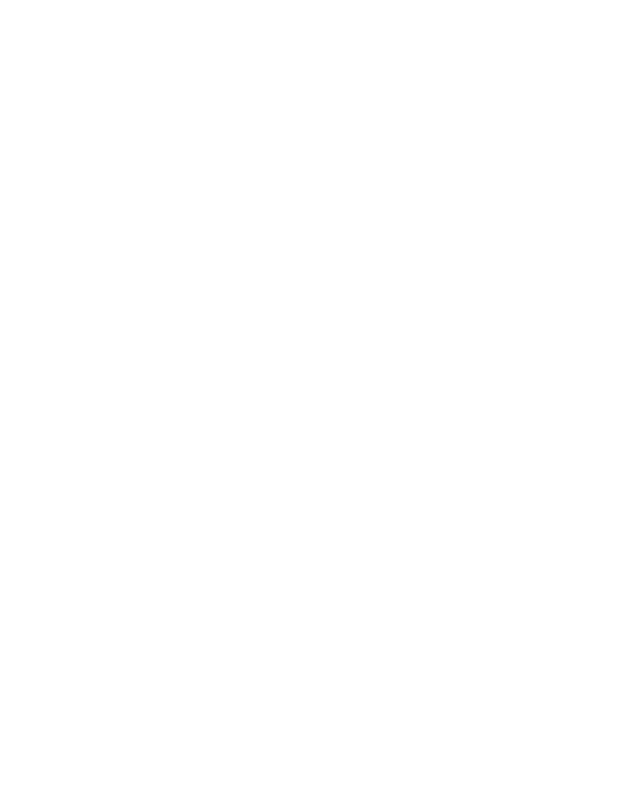
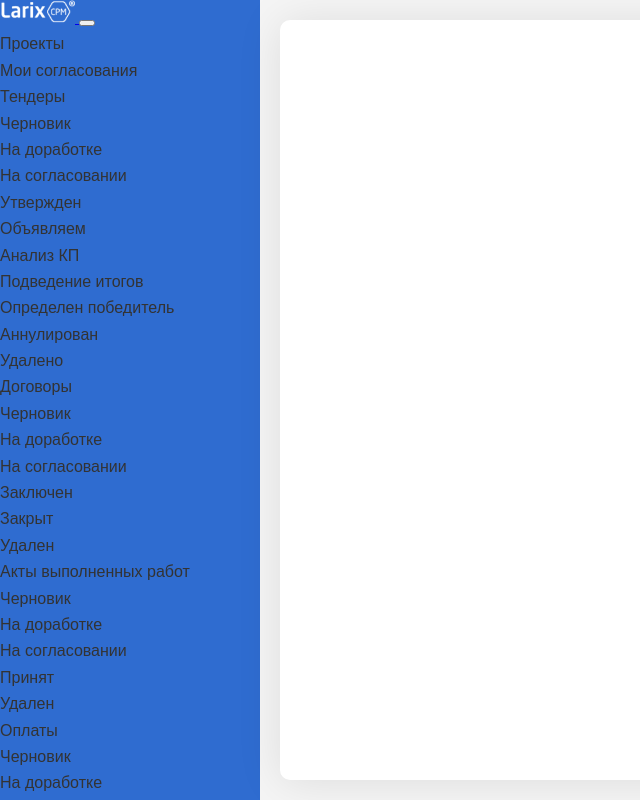
Before and after one commit to panig/lx, a website: page app/index.html in a window 1280 px wide. Shown: the whole page, without its empty margins (0-640 px from the left). Drawn offline with nearby package versions, Linux system fonts and the light colour scheme; files that its build step writes are made by us from their sources.

Commit message:
part nav

```diff
--- a/app/css/app.min.css
+++ b/app/css/app.min.css
@@ -1 +1 @@
-body{color:#333;font-family:Arial,Helvetica,sans-serif;font-size:16px;line-height:1.65;min-width:320px}
+*,:after,:before{-webkit-box-sizing:border-box;box-sizing:border-box}body,html{height:100vh}body{background-color:#f5f5f5;color:#333;font-family:Arial,Helvetica,sans-serif;font-size:16px;line-height:1.65;margin:0;min-width:320px}.container{display:-webkit-box;display:-ms-flexbox;display:flex;height:100%}.main{-webkit-box-flex:1;background-color:#fff;border-radius:10px;-webkit-box-shadow:0 2px 45px 0 rgba(0,0,0,.1);box-shadow:0 2px 45px 0 rgba(0,0,0,.1);-ms-flex:1;flex:1;margin:20px}.nav{background-color:#2f6cd0;overflow-y:auto;width:260px}.nav>ul,.nav>ul ul{list-style:none;margin:0;padding:0}
--- a/app/index.html
+++ b/app/index.html
@@ -1,4 +1,90 @@
 <!--#set var="title" value="Larix" -->
 <!--#include virtual="/parts/header.html" -->
 
+	<div class="container">
+		<nav class="nav">
+      <a href="#" class="logo nav__logo">
+      	<img src="images/dist/logo.png" alt="">
+      </a>
+      <button class="nav__toggle">
+
+      </button>
+
+			<ul>
+				<li>Проекты</li>
+				<li>Мои согласования</li>
+				<li>
+				  Тендеры
+				  <ul>
+				  	<li>Черновик</li>
+				  	<li>На доработке</li>
+				  	<li>На согласовании</li>
+				  	<li>Утвержден</li>
+				  	<li>Объявляем</li>
+				  	<li>Анализ КП</li>
+				  	<li>Подведение итогов</li>
+				  	<li>Определен победитель</li>
+				  	<li>Аннулирован</li>
+				  	<li>Удалено</li>
+				  </ul>
+				</li>
+				<li>
+					Договоры
+					<ul>
+						<li>Черновик</li>
+						<li>На доработке</li>
+						<li>На согласовании</li>
+						<li>Заключен</li>
+						<li>Закрыт</li>
+						<li>Удален</li>
+					</ul>
+				</li>
+				<li>
+				  Акты выполненных работ
+				  <ul>
+				  	<li>Черновик</li>
+				  	<li>На доработке</li>
+				  	<li>На согласовании</li>
+				  	<li>Принят</li>
+				  	<li>Удален</li>
+				  </ul>
+				</li>
+				<li>
+				  Оплаты
+				  <ul>
+				  	<li>Черновик</li>
+				  	<li>На доработке</li>
+				  	<li>На согласовании</li>
+				  	<li>Утверждено</li>
+				  	<li>Отправлено в оплату</li>
+				  	<li>Оплачено</li>
+				  	<li>Аннулировано</li>
+				  	<li>Удалено</li>
+				  </ul>
+				</li>
+				<li>Документация</li>
+				<li>Исп. документация</li>
+				<li>Организации</li>
+				<li>
+				  Администрирование
+				  <ul>
+				  	<li>Роли</li>
+				  	<li>Пользователи</li>
+				  	<li>Реестр замещений</li>
+				  	<li>Цепочки согласования</li>
+				  	<li>Журнал событий</li>
+				  	<li>Справочники</li>
+				  	<li>Статьи затрат</li>
+				  	<li>Сервисы и приложения</li>
+				  </ul>
+				</li>
+			</ul>
+
+			<a href="#">Справка</a>
+			<a href="#">Видео инструкции</a>
+		</nav>
+
+		<main class="main"></main>
+	</div>
+
 <!--#include virtual="/parts/footer.html" -->
--- a/app/styles/sass/_config.sass
+++ b/app/styles/sass/_config.sass
@@ -48,11 +48,26 @@ $userfont: Arial, Helvetica, sans-serif // User Font Family
 // 	&:required:valid
 // 		border-color: green
 
+*,
+::before,
+::after
+	box-sizing: border-box
+
+html
+	height: 100vh
+
 body
+	min-width: 320px
+	height: 100vh
+	margin: 0
 	font-family: $userfont
 	font-size: $fontsize
 	line-height: $lineheight
 	color: $textcolor
-	min-width: 320px
+	background-color: #f5f5f5
 	// position: relative
 	// overflow-x: hidden
+
+.container
+	height: 100%
+	display: flex
--- /dev/null
+++ b/app/styles/sass/blocks/main.scss
@@ -0,0 +1,7 @@
+.main {
+  flex: 1;
+  margin: 20px;
+  background-color: #fff;
+  border-radius: 10px;
+  box-shadow: 0 2px 45px 0 rgba(0, 0, 0, 0.10);
+}
--- /dev/null
+++ b/app/styles/sass/blocks/nav.scss
@@ -0,0 +1,15 @@
+.nav {
+  width: 260px;
+  background-color: #2f6cd0;
+  overflow-y: auto;
+}
+
+.nav__logo {}
+.nav__toggle {}
+
+.nav > ul,
+.nav > ul ul {
+  margin: 0;
+  padding: 0;
+  list-style: none;
+}
```
Also changed, not shown: app/images/dist/logo.png (added), app/images/src/logo.png (added), app/styles/sass/blocks/example-block.scss (added), dist/css/app.min.css, dist/images/dist/logo.png (added), dist/images/dist/preview.jpg (deleted), dist/images/favicon.png (deleted), dist/index.html, dist/js/app.min.js (deleted).
